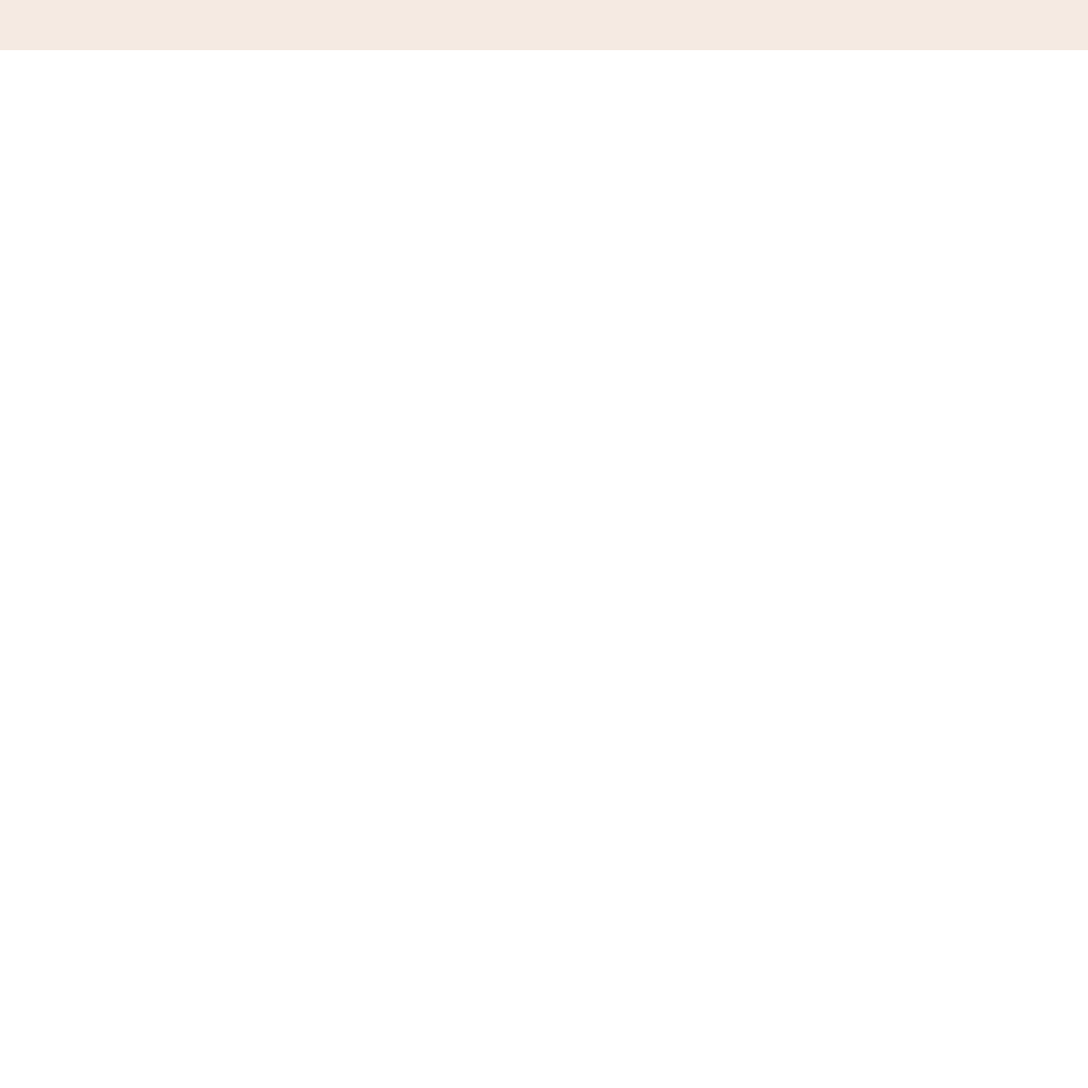
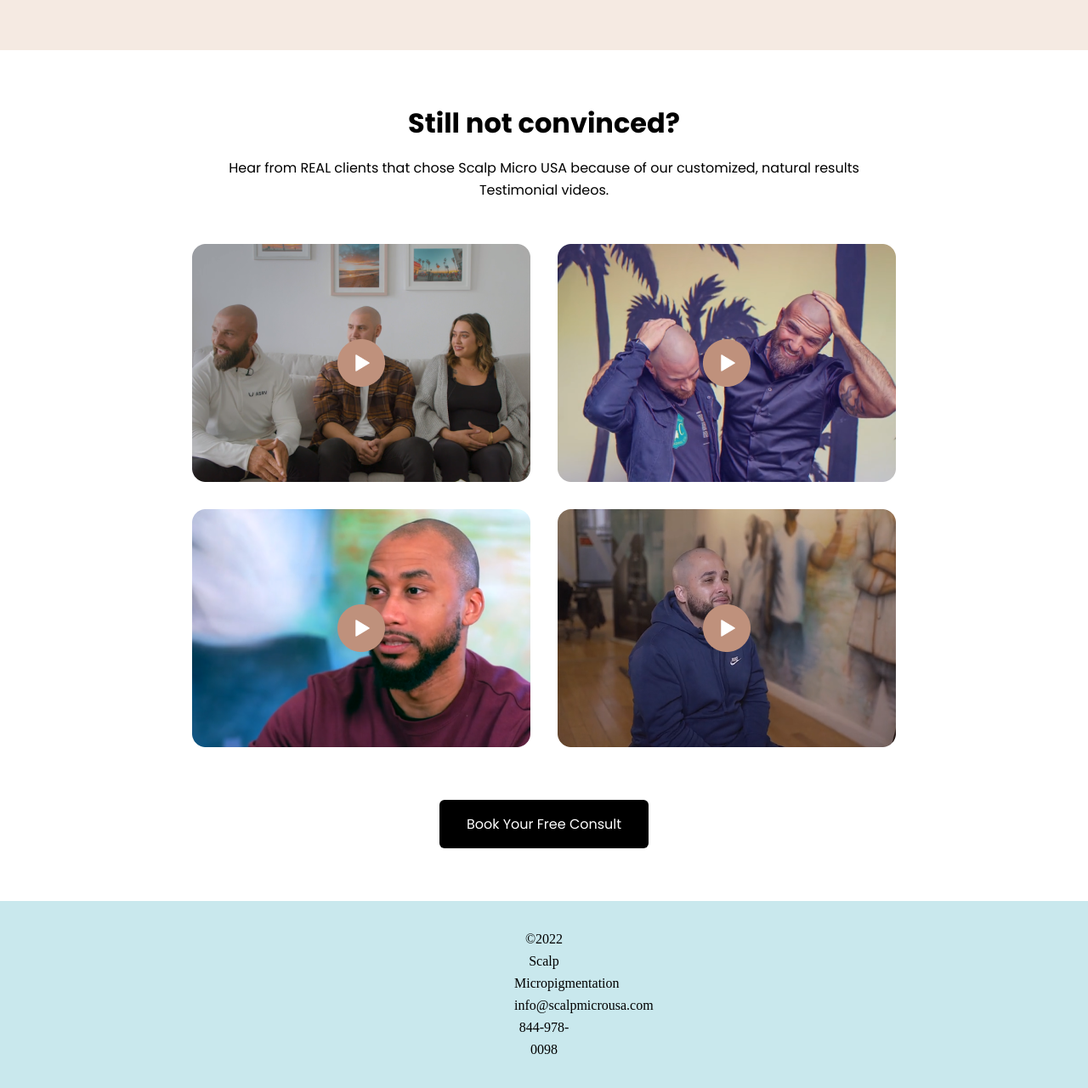
Before and after one commit to Shad-Islam/scalp, a plain HTML site: page index.html in a window 1280 px wide. Shown: the part 3246-4526 px from the top of the page at 85% size. Before the commit the page ends 3305 px from the top, so only its background shows below. Drawn offline with Linux system fonts and the light colour scheme.

Commit message:
done till footer section

```diff
--- a/css/style.css
+++ b/css/style.css
@@ -337,7 +337,7 @@ nav{
     margin-bottom: 32px;
 }
 
-.text-area a{
+.text-area-btn{
     text-decoration: none;
     font-family: poppins;
     font-size: 16px;
@@ -411,7 +411,84 @@ nav{
     font-weight: 400;
     line-height: 28px;
 }
+/* consultation section ends */
+
+/* video review section starts */
+.video-review{
+    width: 100%;
+    background-color: #FFFFFF;
+}
+
+.video-container{
+    width: 828px;
+    /* height: 868px; */
+    margin: 0 auto;
+    padding:62px 0 ;
+}
+
+.video-text-area{
+    width: 100%;
+    text-align: center;
+}
+
+.video-text-area h3{
+    font-family:poppins;
+    font-size: 32px;
+    font-weight: 700;
+    color:#000000;
+    margin-bottom: 16px;
+}
+
+.video-text-area p{
+    font-family: poppins;
+    font-size: 16px;
+    font-weight: 400;
+    line-height: 26px;
+    color:#000000;
+    margin-bottom: 50px;
+}
+.video-row{
+    display: flex;
+    justify-content: space-between;
+    margin-bottom: 32px;
+}
+.video-btn-div{
+    width: 100%;
+    display: flex;
+    justify-content: center;
+    align-items: center;
+    margin-top: 62px;
+}
+.video-btn{
+    text-decoration: none;
+    font-family: poppins;
+    font-size: 16px;
+    font-weight: 400;
+    padding: 16px 32px;
+    background-color: #000000;
+    color: #FFFFFF;
+    border-radius: 6px;
+}
+/* video review section ends*/
+
+/* footer section starts */
+.footer{
+    width: 100%;
+    text-align: center;
+    background-color: #C9E8ED;
 
 
+}
+.footer-text{
+    font-family: Proxima Nova;
+    font-size: 16px;
+    font-weight: 400;
+    line-height: 26px;
+    color: #000000;
+    padding: 32px 0;
+    margin: 0 605px;
 
-/* consultation section starts */
+}
+
+
+/* footer section ends */
--- a/index.html
+++ b/index.html
@@ -183,7 +183,7 @@
           <div class="text-area">
             <h3>Anyone can fix their hair loss with SMP</h3>
             <p>If you get scalp micropigmentation, we guarantee you will receive a natural hairline that's subtle and matches your look. People will ask what's changed; did you get a new haircut, start working out? But only you will know. </p>
-            <a href="#">Book Your Free Consult</a>
+            <a class="text-area-btn" href="#">Book Your Free Consult</a>
           </div>
         </div>
       </div>
@@ -233,5 +233,34 @@
         </div>
       </div>
     </section>
+    <section class="video-review">
+      <div class="video-container">
+        <div class="video-text-area">
+          <h3>Still not convinced?</h3>
+          <p>Hear from REAL clients that chose Scalp Micro USA because of our customized, natural results
+            Testimonial videos.</p>
+        </div>
+        <!-- row 1 -->
+        <div class="video-row">
+          <img src="./images/Group 46.png" alt="loading">
+          <img src="./images/Group 47.png" alt="loading">
+        </div>
+        <!-- row 2 -->
+         <div class="video-row">
+          <img src="./images/Group 48.png" alt="loading">
+          <img src="./images/Group 49.png" alt="loading">
+         </div>
+         <div class="video-btn-div">
+          <a href="" class="video-btn">Book Your Free Consult</a>
+         </div>
+      </div>
+    </section>
+    <footer class="footer">
+      <p class="footer-text">
+        ©2022 Scalp Micropigmentation
+        info@scalpmicrousa.com
+        844-978-0098
+      </p>
+    </footer>
   </body>
 </html>
```
Also changed, not shown: images/Group 46.png (added), images/Group 47.png (added), images/Group 48.png (added), images/Group 49.png (added).
